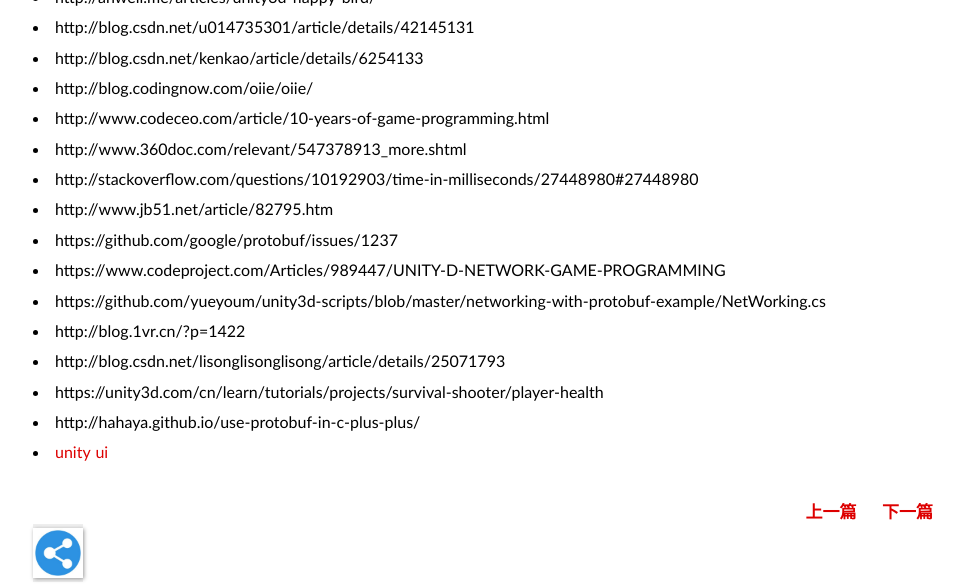
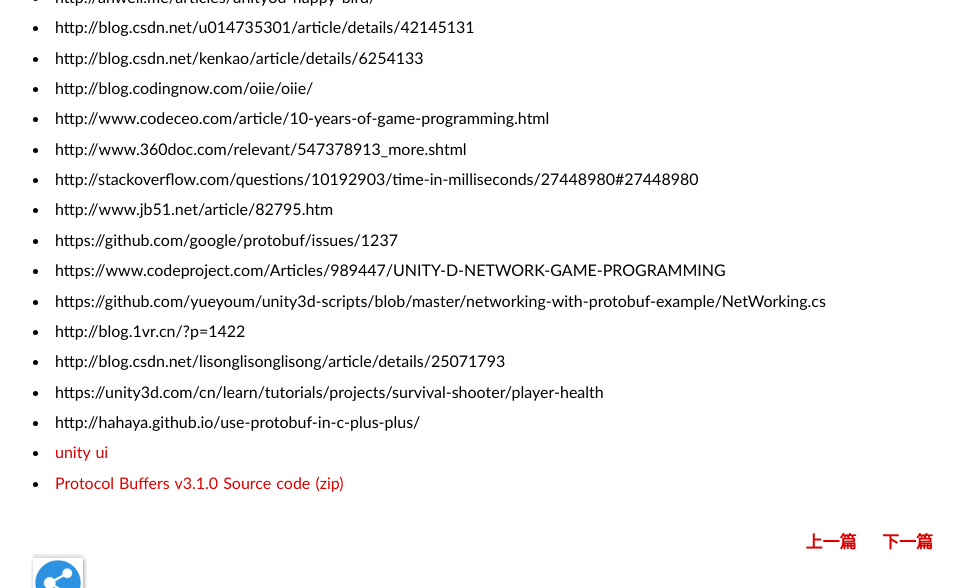
Before and after one commit to duyanghao/duyanghao.github.io, a Jekyll site: the page built from _posts/2016-1-17-SnowMan.md, in a window 1280 px wide and 900 px high, scrolled down 4686 px, cut to the strip 0-588 px from the top of the window. Shown: the whole strip, without its empty margins (157-1121 px from the left). Built offline with Jekyll 4.4.1, drawn with Linux system fonts in a browser that asks for light colours; some web fonts are replaced; comment, search, counter and statistics services are not loaded.

Commit message:
add refs
Signed-off-by: “duyanghao” <1294057873@qq.com>

```diff
--- a/_posts/2016-1-17-SnowMan.md
+++ b/_posts/2016-1-17-SnowMan.md
@@ -106,3 +106,4 @@ excerpt: the detailed description of the same game - SnowMan……
 * https://unity3d.com/cn/learn/tutorials/projects/survival-shooter/player-health
 * http://hahaya.github.io/use-protobuf-in-c-plus-plus/
 * [unity ui](http://www.cnblogs.com/Huil1993/p/5250371.html)
+* [Protocol Buffers v3.1.0 Source code (zip)](https://github.com/google/protobuf/archive/v3.1.0.zip)
```
